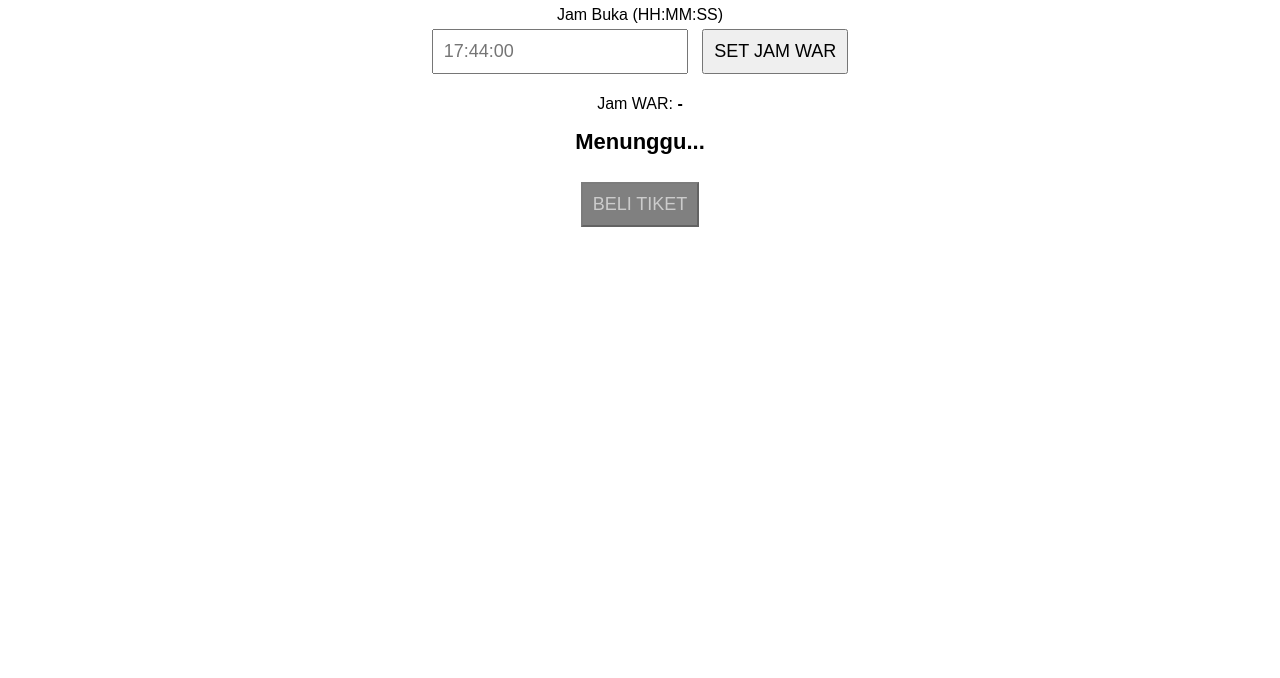
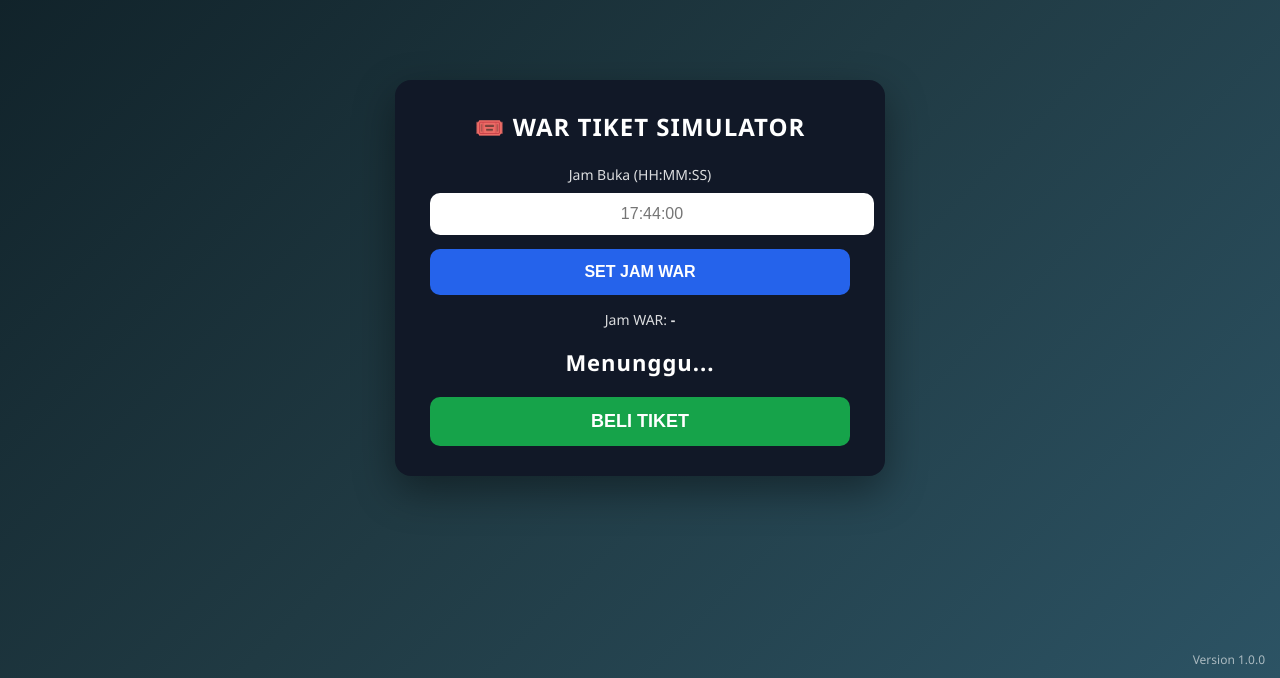
Before and after one commit to fadhlysyahputra02/ujicoba, a plain HTML site: page index.html in a window 1280 px wide. Shown: the part 122-800 px from the top of the page. Drawn offline with Linux system fonts and the light colour scheme.

Commit message:
version 1.0

```diff
--- a/index.html
+++ b/index.html
@@ -3,43 +3,134 @@
 <head>
     <meta charset="UTF-8">
     <title>WAR Simulator</title>
+    <meta name="viewport" content="width=device-width, initial-scale=1.0">
+
     <style>
         body {
-            font-family: Arial, sans-serif;
+            margin: 0;
+            min-height: 100vh;
+            font-family: "Segoe UI", Arial, sans-serif;
+            background: linear-gradient(135deg, #0f2027, #203a43, #2c5364);
+            display: flex;
+            justify-content: center;
+            align-items: center;
+            color: #fff;
+        }
+
+        .card {
+            background: #111827;
+            padding: 30px 35px;
+            border-radius: 16px;
+            width: 100%;
+            max-width: 420px;
+            box-shadow: 0 15px 40px rgba(0,0,0,.4);
             text-align: center;
-            margin-top: 70px;
         }
-        input, button {
+
+        h1 {
+            margin-top: 0;
+            margin-bottom: 20px;
+            font-size: 24px;
+            letter-spacing: 1px;
+        }
+
+        label {
+            font-size: 14px;
+            opacity: .85;
+        }
+
+        input {
+            width: 100%;
+            margin-top: 8px;
+            padding: 12px;
+            font-size: 16px;
+            border-radius: 10px;
+            border: none;
+            outline: none;
+            text-align: center;
+        }
+
+        button {
+            width: 100%;
+            margin-top: 14px;
+            padding: 14px;
+            font-size: 16px;
+            border-radius: 10px;
+            border: none;
+            cursor: pointer;
+            font-weight: bold;
+            transition: .25s ease;
+        }
+
+        #setBtn {
+            background: #2563eb;
+            color: #fff;
+        }
+
+        #setBtn:hover {
+            background: #1d4ed8;
+        }
+
+        #warBtn {
+            margin-top: 20px;
+            background: #16a34a;
+            color: #fff;
             font-size: 18px;
-            padding: 10px;
-            margin: 5px;
         }
+
+        #warBtn:hover:not(:disabled) {
+            background: #15803d;
+            transform: scale(1.02);
+        }
+
         button:disabled {
-            background: gray;
-            color: #ccc;
+            background: #374151;
+            color: #9ca3af;
             cursor: not-allowed;
         }
+
+        .info {
+            margin-top: 15px;
+            font-size: 14px;
+            opacity: .85;
+        }
+
         #countdown {
+            margin-top: 18px;
             font-size: 22px;
-            margin-top: 15px;
             font-weight: bold;
+            letter-spacing: 1px;
+        }
+
+        .version {
+            position: fixed;
+            bottom: 10px;
+            right: 15px;
+            font-size: 12px;
+            opacity: .6;
         }
     </style>
 </head>
 <body>
 
-    <h1>WAR TIKET SIMULATOR</h1>
+<div class="card">
+    <h1>🎟️ WAR TIKET SIMULATOR</h1>
 
-    <div>
-        <label>Jam Buka (HH:MM:SS)</label><br>
-        <input id="timeInput" type="text" placeholder="17:44:00">
-        <button id="setBtn">SET JAM WAR</button>
+    <label>Jam Buka (HH:MM:SS)</label>
+    <input id="timeInput" type="text" placeholder="17:44:00">
+
+    <button id="setBtn">SET JAM WAR</button>
+
+    <div class="info">
+        Jam WAR: <b id="targetTime">-</b>
     </div>
 
-    <p>Jam WAR: <b id="targetTime">-</b></p>
-    <p id="countdown">Menunggu...</p>
+    <div id="countdown">Menunggu...</div>
 
     <button id="warBtn" disabled>BELI TIKET</button>
+</div>
+
+<div class="version">Version 1.0.0</div>
 
 <script>
 const timeInput   = document.getElementById("timeInput");
@@ -50,77 +141,68 @@ const countdown   = document.getElementById("countdown");
 
 let targetDate = null;
 
-/* ================= UTIL ================= */
 function isValidTime(str) {
     return /^\d{2}:\d{2}:\d{2}$/.test(str);
 }
 
-/* ================= LOAD STATE ================= */
+/* LOAD STATE */
 window.addEventListener("load", () => {
     const savedTime = localStorage.getItem("warTime");
-
     if (!savedTime) return;
 
     const [h, m, s] = savedTime.split(":").map(Number);
     targetDate = new Date();
     targetDate.setHours(h, m, s, 0);
 
+    targetLabel.innerText = savedTime;
+
     const now = new Date();
     if (targetDate <= now) {
-        // ⛔ tombol baru aktif SETELAH refresh & waktu lewat
         warBtn.disabled = false;
-        countdown.innerText = "WAR OPEN (SETELAH REFRESH)";
+        countdown.innerText = "WAR OPEN (REFRESH SUCCESS)";
     } else {
         warBtn.disabled = true;
-        targetLabel.innerText = savedTime;
         countdown.innerText = "Menunggu WAR...";
     }
 });
 
-/* ================= SET JAM ================= */
+/* SET JAM */
 setBtn.addEventListener("click", () => {
     const val = timeInput.value.trim();
-
     if (!isValidTime(val)) {
         alert("Format harus HH:MM:SS");
         return;
     }
 
     const [h, m, s] = val.split(":").map(Number);
-
-    const now = new Date();
     targetDate = new Date();
     targetDate.setHours(h, m, s, 0);
 
-    if (targetDate <= now) {
+    if (targetDate <= new Date()) {
         targetDate.setDate(targetDate.getDate() + 1);
     }
 
     localStorage.setItem("warTime", val);
-
     targetLabel.innerText = val;
     warBtn.disabled = true;
     countdown.innerText = "Countdown dimulai...";
 });
 
-/* ================= COUNTDOWN ================= */
+/* COUNTDOWN */
 setInterval(() => {
     if (!targetDate) return;
 
-    const now = new Date();
-    const diff = targetDate - now;
-
+    const diff = targetDate - new Date();
     if (diff <= 0) {
-        // ⛔ jangan enable di sini
         countdown.innerText = "WAR OPEN! REFRESH PAGE 🔄";
         return;
     }
 
     const ms = diff % 1000;
-    const totalSec = Math.floor(diff / 1000);
-    const s = totalSec % 60;
-    const m = Math.floor(totalSec / 60) % 60;
-    const h = Math.floor(totalSec / 3600);
+    const t  = Math.floor(diff / 1000);
+    const s  = t % 60;
+    const m  = Math.floor(t / 60) % 60;
+    const h  = Math.floor(t / 3600);
 
     countdown.innerText =
         `H-${String(h).padStart(2,"0")}:` +
@@ -129,7 +211,7 @@ setInterval(() => {
         `${String(ms).padStart(3,"0")}`;
 }, 50);
 
-/* ================= ACTION ================= */
+/* ACTION */
 warBtn.addEventListener("click", () => {
     window.location.href = "page2.html";
 });
```
